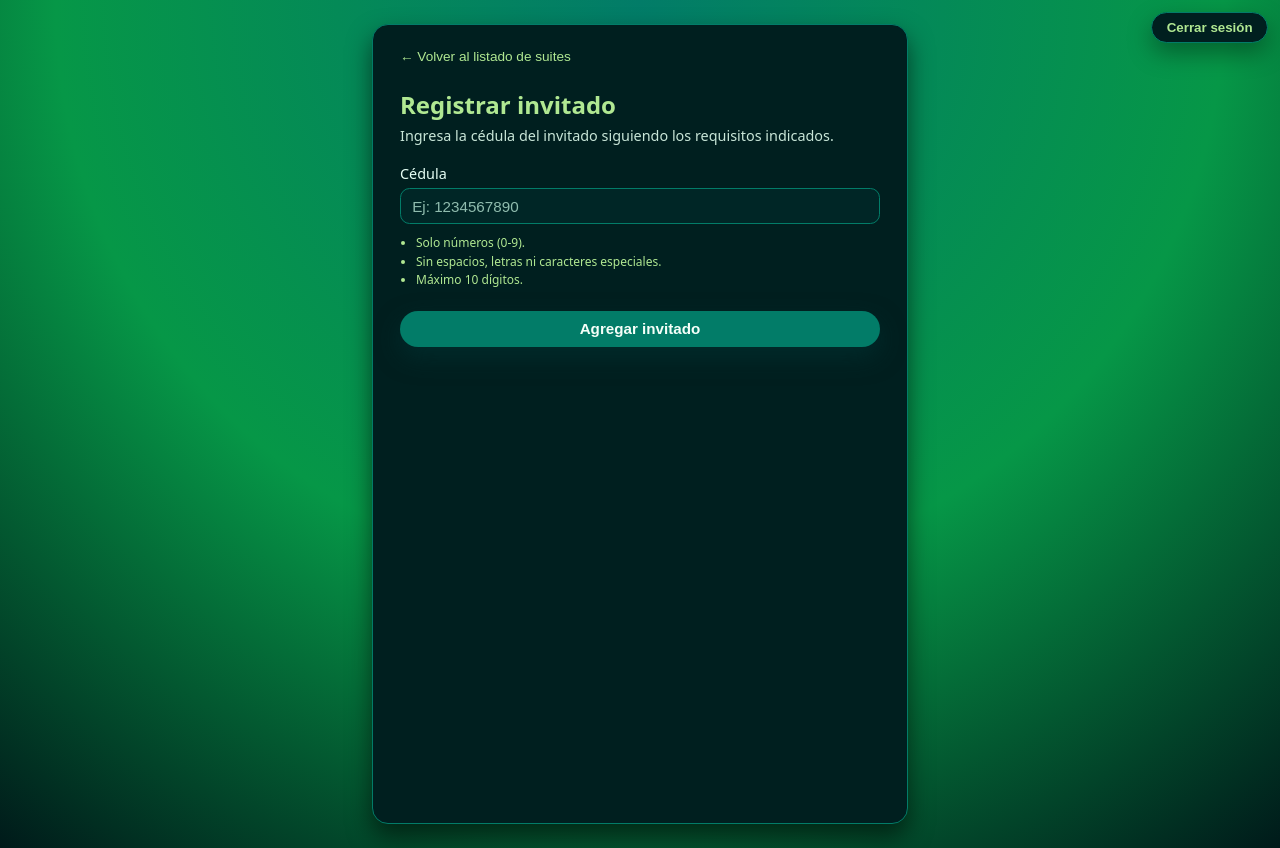
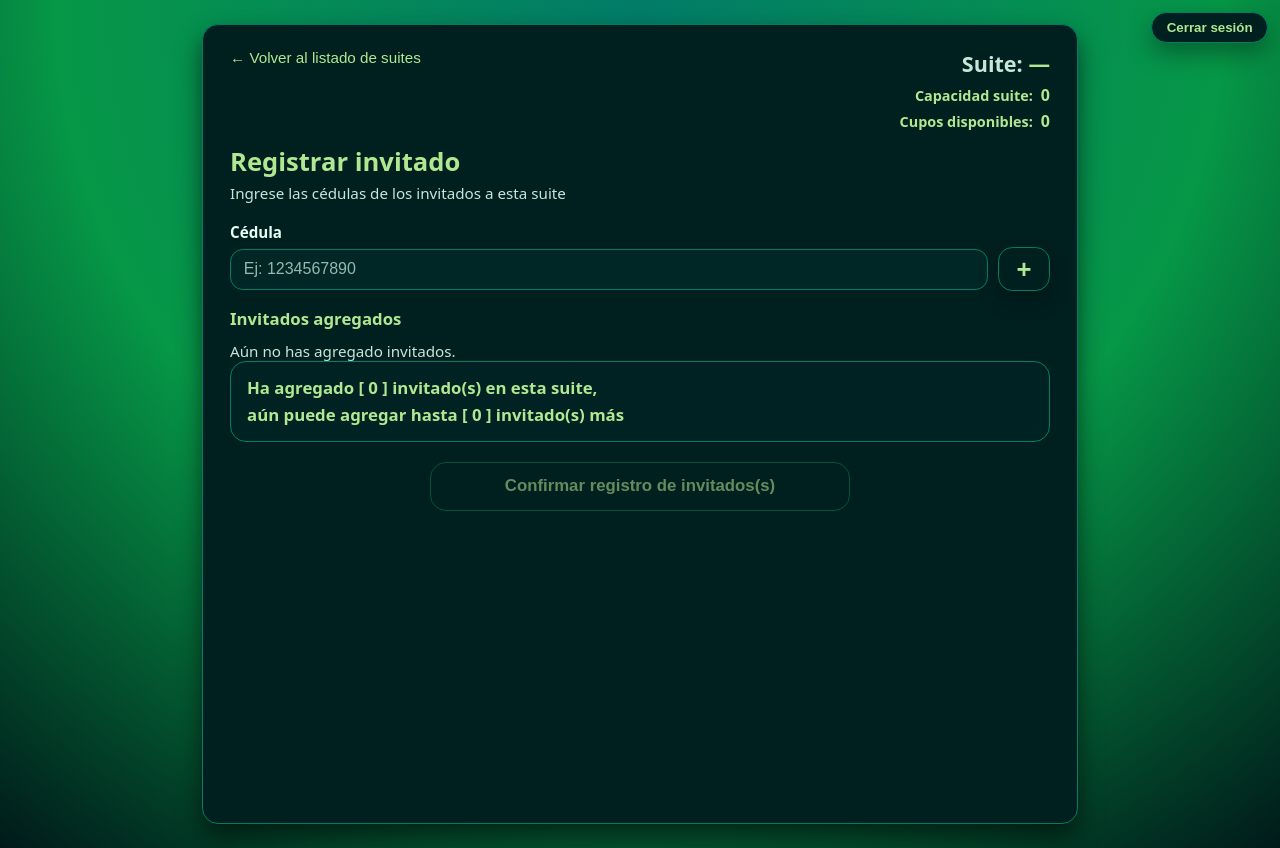
Before and after one commit to wccm92/suites_app, a SvelteKit app in the folder suites_frontend_app/: page /registrar-invitado in a window 1280 px wide. Built offline with nearby package versions, Linux system fonts and the light colour scheme.

Commit message:
adding new register page

```diff
--- a/suites_frontend_app/src/routes/registrar-invitado/+page.svelte
+++ b/suites_frontend_app/src/routes/registrar-invitado/+page.svelte
@@ -2,15 +2,46 @@
   import { goto } from "$app/navigation";
   import { base } from "$app/paths";
   import { page } from "$app/stores";
+  import { onDestroy } from "svelte";
 
+  // Params desde la pantalla anterior
+  $: suiteId = $page.url.searchParams.get("id_suite") ?? "";
+  $: capacidad = Number($page.url.searchParams.get("capacidad") ?? "0");
+  $: cuposDisponibles = Number($page.url.searchParams.get("cupos_disponibles") ?? "0");
+
+  // Form / estado
   let cedula = "";
   let error = "";
-  let successMessage = "";
 
-  $: suiteId = $page.url.searchParams.get("id_suite");
+  // Lista de invitados agregados
+  let invitados: string[] = [];
+
+  // Modal
+  let showModal = false;
+  let modalMessage = "";
+
+  // Derivados
+  $: totalAgregados = invitados.length;
+  $: restantes = Math.max(0, cuposDisponibles - totalAgregados);
+
+  function openModal(message: string) {
+    modalMessage = message;
+    showModal = true;
+  }
+
+  function closeModal() {
+    showModal = false;
+    modalMessage = "";
+  }
+
+  function onKeyDown(e: KeyboardEvent) {
+    if (e.key === "Escape" && showModal) closeModal();
+  }
+
+  window.addEventListener("keydown", onKeyDown);
+  onDestroy(() => window.removeEventListener("keydown", onKeyDown));
 
   function sanitizeCedula(value: string): string {
-    // Solo dígitos, máximo 10 caracteres
     const digitsOnly = value.replace(/\D/g, "");
     return digitsOnly.slice(0, 10);
   }
@@ -18,12 +49,9 @@
   function handleCedulaInput(event: Event) {
     const target = event.target as HTMLInputElement;
     const original = target.value;
-
-    // Normalizamos el valor
     const sanitized = sanitizeCedula(original);
 
     cedula = sanitized;
-    successMessage = "";
 
     if (original !== sanitized) {
       error =
@@ -33,34 +61,52 @@
     }
   }
 
-  function handleSubmit(event: Event) {
-    event.preventDefault();
-    successMessage = "";
+  function isValidCedula(value: string) {
+    if (!value) return "La cédula es obligatoria.";
+    if (value.length !== 10) return "La cédula debe tener exactamente 10 dígitos.";
+    if (!/^\d+$/.test(value)) return "La cédula debe contener únicamente números.";
+    return "";
+  }
 
-    if (!cedula) {
-      error = "La cédula es obligatoria.";
+  function addInvitado() {
+    error = "";
+
+    // 1) Validación de cupos
+    if (cuposDisponibles > 0 && totalAgregados >= cuposDisponibles) {
+      openModal("Ya se ha alcanzado el máximo de invitados a registrar para esta suite");
       return;
     }
 
-    if (cedula.length > 10) {
-      error = "La cédula no puede superar los 10 dígitos.";
+    // 2) Validación de cédula
+    const validation = isValidCedula(cedula);
+    if (validation) {
+      error = validation;
       return;
     }
 
-    if (!/^\d+$/.test(cedula)) {
-      error = "La cédula debe contener únicamente números.";
+    // 3) Duplicados
+    if (invitados.includes(cedula)) {
+      openModal("Esta cédula ya fue agregada.");
       return;
     }
 
-    // En este punto las validaciones pasan
-    error = "";
-    // De momento no llamamos a ningún API, solo mostramos un mensaje
-    successMessage =
-      "Invitado agregado (simulado). Aquí luego conectaremos la API.";
+    invitados = [...invitados, cedula];
+    cedula = "";
+  }
+
+  function removeInvitado(value: string) {
+    invitados = invitados.filter((x) => x !== value);
   }
 
   function handleBack() {
     goto(`${base}/`);
+  }
+
+  function confirmRegistro() {
+    // 🚨 Aún sin API: dejamos el botón listo pero sin backend real.
+    // Más adelante aquí harías el POST usando:
+    // const payload = { id_suite: suiteId, invitados };
+    openModal("Registro listo (simulado). Aquí luego conectaremos la API de confirmación.");
   }
 </script>
 
@@ -71,25 +117,36 @@
 
 <main class="page">
   <section class="form-container">
+    <!-- Header -->
     <div class="header-row">
       <button type="button" class="link-back" on:click={handleBack}>
         ← Volver al listado de suites
       </button>
 
-      {#if suiteId}
-        <p class="suite-subtitle">
-          Suite: <strong>{suiteId}</strong>
-        </p>
-      {/if}
+      <div class="suite-meta">
+        <p class="suite-subtitle">Suite: <strong>{suiteId || "—"}</strong></p>
+
+        <div class="suite-stats">
+          <div class="stat">
+            <span class="stat-label">Capacidad suite:</span>
+            <span class="stat-value"> {capacidad || 0} </span>
           </div>
+          <div class="stat">
+            <span class="stat-label">Cupos disponibles:</span>
+            <span class="stat-value"> {cuposDisponibles || 0} </span>
+          </div>
+        </div>
+      </div>
+    </div>
+
     <h1 class="title">Registrar invitado</h1>
-    <p class="subtitle">
-      Ingresa la cédula del invitado siguiendo los requisitos indicados.
-    </p>
+    <p class="subtitle">Ingrese las cédulas de los invitados a esta suite</p>
 
-    <form class="form" on:submit|preventDefault={handleSubmit}>
+    <!-- Input + botón (+) -->
     <div class="field">
       <label for="cedula" class="label">Cédula</label>
+
+      <div class="cedula-row">
         <input
           id="cedula"
           name="cedula"
@@ -102,40 +159,91 @@
           on:input={handleCedulaInput}
           placeholder="Ej: 1234567890"
         />
-        <ul class="requirements">
-          <li>Solo números (0-9).</li>
-          <li>Sin espacios, letras ni caracteres especiales.</li>
-          <li>Máximo 10 dígitos.</li>
-        </ul>
+
+        <button
+          type="button"
+          class="btn-add"
+          on:click={addInvitado}
+          aria-label="Agregar invitado"
+          title="Agregar"
+        >
+          +
+        </button>
+      </div>
+
       {#if error}
         <p class="error">{error}</p>
       {/if}
     </div>
 
-      <button type="submit" class="btn-primary"> Agregar invitado </button>
+    <!-- Invitados agregados -->
+    <div class="added-block">
+      <h2 class="section-title">Invitados agregados</h2>
 
-      {#if successMessage}
-        <p class="success">{successMessage}</p>
+      {#if invitados.length > 0}
+        <div class="chips">
+          {#each invitados as inv}
+            <div class="chip">
+              <span class="chip-text">{inv}</span>
+              <button
+                type="button"
+                class="chip-remove"
+                on:click={() => removeInvitado(inv)}
+                aria-label="Eliminar cédula"
+                title="Eliminar"
+              >
+                ×
+              </button>
+            </div>
+          {/each}
+        </div>
+      {:else}
+        <p class="hint">Aún no has agregado invitados.</p>
       {/if}
-    </form>
+
+      <!-- Resumen dinámico -->
+      <div class="summary-box" aria-live="polite">
+        <p class="summary-line">
+          Ha agregado <strong>[ {totalAgregados} ]</strong> invitado(s) en esta suite,
+        </p>
+        <p class="summary-line">
+          aún puede agregar hasta <strong>[ {restantes} ]</strong> invitado(s) más
+        </p>
+      </div>
+    </div>
+
+    <!-- Confirmar -->
+    <div class="actions">
+      <button
+        type="button"
+        class="btn-confirm"
+        on:click={confirmRegistro}
+        disabled={invitados.length === 0}
+      >
+        Confirmar registro de invitados(s)
+      </button>
+    </div>
   </section>
+
+  <!-- Modal -->
+  {#if showModal}
+    <div class="modal-overlay" on:click={closeModal}></div>
+
+    <section class="modal" role="dialog" aria-modal="true" aria-label="Mensaje">
+      <p class="modal-text">{modalMessage}</p>
+
+      <button type="button" class="btn-primary" on:click={closeModal}>
+        Entendido
+      </button>
+    </section>
+  {/if}
 </main>
 
 <style>
   :global(body) {
     margin: 0;
-    font-family:
-      system-ui,
-      -apple-system,
-      BlinkMacSystemFont,
-      "Segoe UI",
-      sans-serif;
-    background: radial-gradient(
-      circle at top,
-      #027c68 0,
-      #069747 55%,
-      #001a1a 100%
-    );
+    font-family: system-ui, -apple-system, BlinkMacSystemFont, "Segoe UI", sans-serif;
+    background: radial-gradient(circle at top, #027c68 0, #069747 55%, #001a1a 100%);
     color: #e6fff5;
   }
 
@@ -148,7 +256,7 @@
 
   .form-container {
     width: 100%;
-    max-width: 480px;
+    max-width: 820px;
     background: #001f1f;
     border-radius: 1rem;
     padding: 1.5rem 1.7rem;
@@ -156,59 +264,111 @@
     box-shadow: 0 12px 25px rgba(0, 0, 0, 0.55);
   }
 
+  .header-row {
+    display: flex;
+    align-items: flex-start;
+    justify-content: space-between;
+    gap: 1rem;
+    margin-bottom: 0.75rem;
+  }
+
   .link-back {
     border: none;
     background: transparent;
     color: #b0e892;
     cursor: pointer;
-    font-size: 0.85rem;
-    margin-bottom: 0.75rem;
+    font-size: 0.95rem;
     padding: 0;
+    white-space: nowrap;
   }
 
   .link-back:hover {
     text-decoration: underline;
   }
 
+  .suite-meta {
+    display: flex;
+    flex-direction: column;
+    align-items: flex-end;
+    gap: 0.35rem;
+  }
+
+  .suite-subtitle {
+    margin: 0;
+    font-size: 1.35rem;
+    font-weight: 700;
+    color: #c8e6d8;
+    white-space: nowrap;
+  }
+
+  .suite-subtitle strong {
+    color: #b0e892;
+  }
+
+  .suite-stats {
+    display: grid;
+    gap: 0.25rem;
+  }
+
+  .stat {
+    display: flex;
+    gap: 0.5rem;
+    justify-content: flex-end;
+    align-items: baseline;
+  }
+
+  .stat-label {
+    color: #b0e892;
+    font-size: 0.9rem;
+    font-weight: 600;
+  }
+
+  .stat-value {
+    color: #b0e892;
+    font-size: 1rem;
+    font-weight: 800;
+  }
+
   .title {
-    font-size: 1.5rem;
-    font-weight: 700;
-    margin: 0;
+    font-size: 1.6rem;
+    font-weight: 800;
+    margin: 0.4rem 0 0.25rem 0;
     color: #b0e892;
   }
 
   .subtitle {
-    font-size: 0.9rem;
+    font-size: 0.95rem;
     color: #c8e6d8;
-    margin-top: 0.3rem;
-    margin-bottom: 1.2rem;
-  }
-
-  .form {
-    display: flex;
-    flex-direction: column;
-    gap: 1rem;
+    margin: 0 0 1.2rem 0;
   }
 
   .field {
     display: flex;
     flex-direction: column;
-    gap: 0.3rem;
+    gap: 0.35rem;
+    margin-bottom: 1rem;
   }
 
   .label {
-    font-size: 0.9rem;
-    font-weight: 500;
+    font-size: 0.95rem;
+    font-weight: 700;
     color: #e6fff5;
   }
 
+  .cedula-row {
+    display: grid;
+    grid-template-columns: 1fr auto;
+    gap: 0.6rem;
+    align-items: center;
+  }
+
   .input {
-    padding: 0.55rem 0.7rem;
-    border-radius: 0.6rem;
+    padding: 0.65rem 0.8rem;
+    border-radius: 0.8rem;
     border: 1px solid #027c68;
     background: #002626;
     color: #e6fff5;
-    font-size: 0.95rem;
+    font-size: 1rem;
     outline: none;
   }
 
@@ -221,45 +381,183 @@
     box-shadow: 0 0 0 1px #009933;
   }
 
-  .requirements {
-    margin: 0.3rem 0 0;
-    padding-left: 1rem;
-    font-size: 0.75rem;
+  .btn-add {
+    width: 52px;
+    height: 44px;
+    border-radius: 0.9rem;
+    border: 1px solid #027c68;
+    background: #001f1f;
     color: #b0e892;
-    list-style-type: disc;
+    font-size: 1.6rem;
+    font-weight: 900;
+    cursor: pointer;
+    box-shadow: 0 10px 20px rgba(0, 0, 0, 0.25);
+    transition: transform 0.12s ease, background 0.12s ease, border-color 0.12s ease;
   }
 
-  .requirements li + li {
-    margin-top: 0.1rem;
+  .btn-add:hover {
+    transform: translateY(-1px);
+    border-color: #009933;
+    background: #014040;
   }
 
   .error {
     color: #fca5a5;
-    font-size: 0.8rem;
-    margin-top: 0.3rem;
+    font-size: 0.9rem;
+    margin: 0.2rem 0 0 0;
   }
 
-  .success {
+  .added-block {
+    margin-top: 1rem;
+  }
+
+  .section-title {
+    margin: 0 0 0.65rem 0;
+    font-size: 1.05rem;
     color: #b0e892;
-    font-size: 0.85rem;
-    margin-top: 0.5rem;
+    font-weight: 800;
+  }
+
+  .chips {
+    display: flex;
+    flex-wrap: wrap;
+    gap: 0.6rem;
+    margin-bottom: 1rem;
+  }
+
+  .chip {
+    display: inline-flex;
+    align-items: center;
+    gap: 0.55rem;
+    border-radius: 999px;
+    border: 1px solid #027c68;
+    background: #002626;
+    padding: 0.45rem 0.65rem 0.45rem 0.85rem;
+    box-shadow: 0 8px 18px rgba(0, 0, 0, 0.25);
+  }
+
+  .chip-text {
+    font-weight: 800;
+    color: #b0e892;
+    letter-spacing: 0.02em;
+  }
+
+  .chip-remove {
+    width: 28px;
+    height: 28px;
+    border-radius: 999px;
+    border: 1px solid #027c68;
+    background: #001f1f;
+    color: #e6fff5;
+    cursor: pointer;
+    font-size: 1.2rem;
+    line-height: 1;
+    display: grid;
+    place-items: center;
+    transition: transform 0.12s ease, background 0.12s ease, border-color 0.12s ease;
+  }
+
+  .chip-remove:hover {
+    transform: scale(1.05);
+    border-color: #009933;
+    background: #014040;
+  }
+
+  .hint {
+    margin: 0;
+    color: #c8e6d8;
+    font-size: 0.95rem;
+  }
+
+  .summary-box {
+    border: 1px solid #027c68;
+    background: rgba(0, 38, 38, 0.55);
+    border-radius: 1rem;
+    padding: 0.9rem 1rem;
+  }
+
+  .summary-line {
+    margin: 0;
+    color: #b0e892;
+    font-size: 1.05rem;
+    font-weight: 700;
+  }
+
+  .summary-line + .summary-line {
+    margin-top: 0.25rem;
+  }
+
+  .actions {
+    margin-top: 1.25rem;
+    display: flex;
+    justify-content: center;
+  }
+
+  .btn-confirm {
+    padding: 0.85rem 1.2rem;
+    border-radius: 1rem;
+    border: 1px solid #027c68;
+    background: transparent;
+    color: #b0e892;
+    font-weight: 900;
+    font-size: 1.05rem;
+    cursor: pointer;
+    min-width: min(420px, 100%);
+    transition: transform 0.12s ease, background 0.12s ease, border-color 0.12s ease;
+  }
+
+  .btn-confirm:hover:enabled {
+    transform: translateY(-1px);
+    border-color: #009933;
+    background: rgba(1, 64, 64, 0.6);
+  }
+
+  .btn-confirm:disabled {
+    opacity: 0.55;
+    cursor: default;
+  }
+
+  /* Modal */
+  .modal-overlay {
+    position: fixed;
+    inset: 0;
+    background: rgba(0, 0, 0, 0.55);
+    z-index: 9998;
+  }
+
+  .modal {
+    position: fixed;
+    left: 50%;
+    top: 50%;
+    transform: translate(-50%, -50%);
+    width: min(520px, calc(100% - 2rem));
+    background: #001f1f;
+    border: 1px solid #027c68;
+    border-radius: 1rem;
+    padding: 1.1rem 1.1rem 1rem;
+    box-shadow: 0 20px 60px rgba(0, 0, 0, 0.65);
+    z-index: 9999;
+  }
+
+  .modal-text {
+    margin: 0 0 0.9rem 0;
+    color: #e6fff5;
+    font-size: 1rem;
+    line-height: 1.35;
   }
 
   .btn-primary {
-    padding: 0.6rem 1rem;
+    width: 100%;
+    padding: 0.7rem 1rem;
     border-radius: 999px;
     border: none;
     background: #027c68;
     color: #f5fff9;
-    font-size: 0.95rem;
-    font-weight: 600;
+    font-size: 1rem;
+    font-weight: 800;
     cursor: pointer;
     box-shadow: 0 10px 25px rgba(0, 51, 51, 0.6);
-    transition:
-      transform 0.12s ease,
-      box-shadow 0.12s ease,
-      background 0.12s ease;
-    margin-top: 0.4rem;
+    transition: transform 0.12s ease, box-shadow 0.12s ease, background 0.12s ease;
   }
 
   .btn-primary:hover {
@@ -273,48 +571,47 @@
     box-shadow: 0 8px 18px rgba(0, 51, 51, 0.9);
   }
 
+  /* Responsive */
   @media (max-width: 640px) {
     .page {
       padding: 1rem;
     }
 
     .form-container {
-      padding: 1.2rem 1.3rem;
+      padding: 1.2rem 1.2rem;
     }
 
     .title {
-      font-size: 1.3rem;
-    }
-  }
-  .header-row {
-    display: flex;
-    align-items: center; /* 👈 misma altura, misma línea */
-    justify-content: space-between;
-    margin-bottom: 0.75rem;
-    gap: 1rem;
+      font-size: 1.35rem;
     }
 
     .suite-subtitle {
-    margin: 0;
-    font-size: 1.35rem;
-    font-weight: 600;
-    color: #c8e6d8;
-    white-space: nowrap;
+      font-size: 1.1rem;
     }
 
-  .suite-subtitle strong {
-    color: #b0e892;
+    .stat-label {
+      font-size: 0.85rem;
+    }
+
+    .stat-value {
+      font-size: 0.95rem;
+    }
   }
 
   @media (max-width: 420px) {
     .header-row {
       flex-direction: column;
       align-items: flex-start;
+      gap: 0.6rem;
     }
 
-    .suite-subtitle {
-      align-self: flex-end;
-      font-size: 1.1rem;
+    .suite-meta {
+      align-items: flex-end;
+      width: 100%;
+    }
+
+    .cedula-row {
+      grid-template-columns: 1fr 52px;
     }
   }
 </style>
```
Also changed, not shown: suites_frontend_app/src/routes/+page.svelte (+8 -3 lines). Lines whose indentation alone changed are shown as unchanged.
